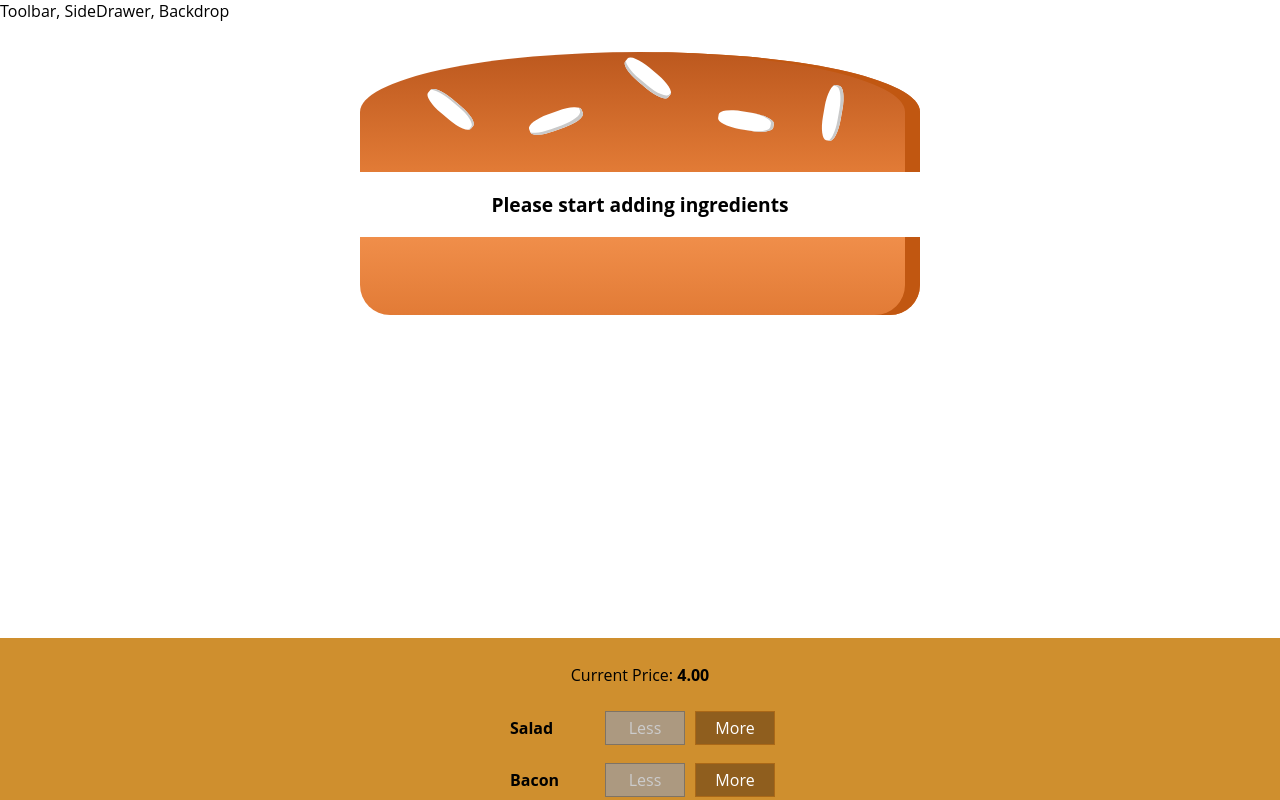
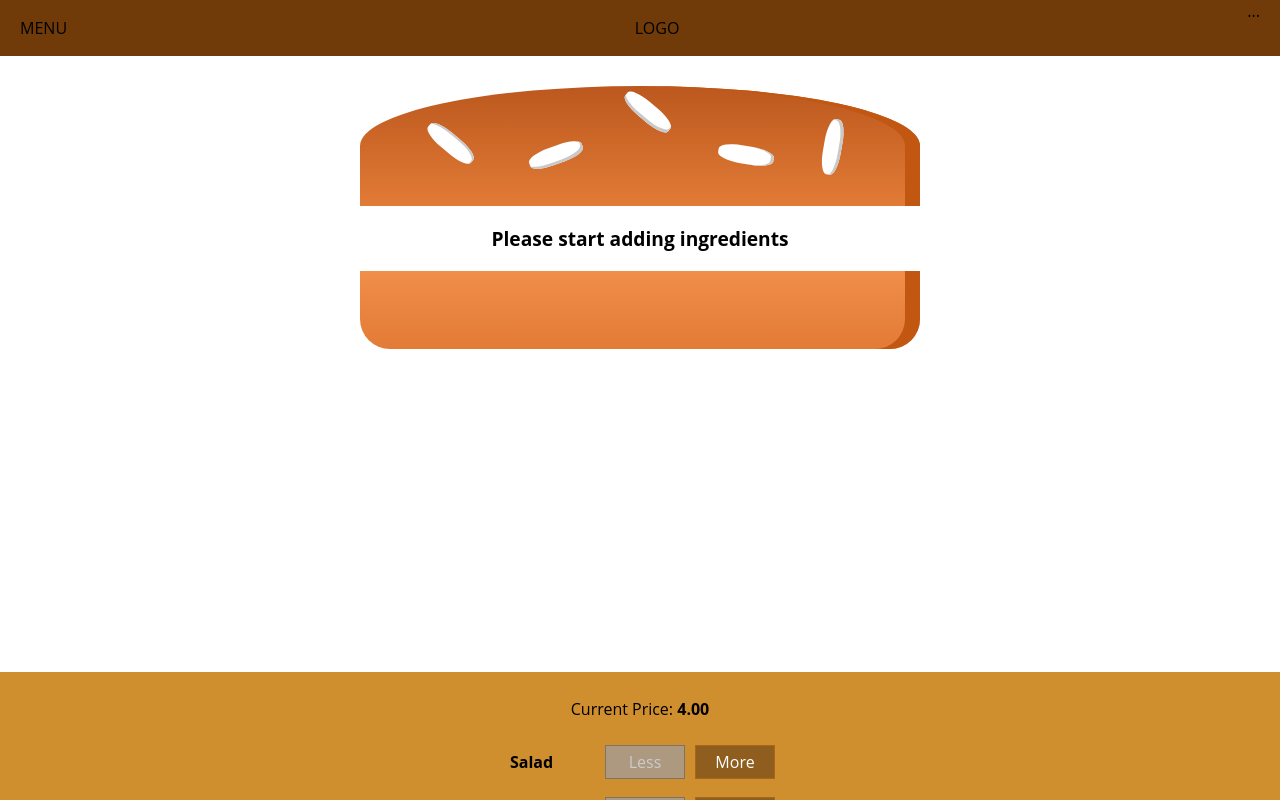
Before and after one commit to hyan506/burger-builder, a React (Create React App) app: page / in a window 1280 px wide. Shown: the top 800 px of the page. Built offline with nearby package versions, Linux system fonts and the light colour scheme.

Commit message:
Added a toolbar

```diff
--- a/src/components/Layout/Layout.js
+++ b/src/components/Layout/Layout.js
@@ -1,9 +1,10 @@
 import React from 'react';
 import Aux from '../../hoc/Aux';
 import classes from './Layout.module.css';
+import Toolbar from '../Toolbar/Toolbar';
 const layout = (props) =>(
     <Aux>
-        <div>Toolbar, SideDrawer, Backdrop</div>
+        <Toolbar />
         <main className = {classes.Content}>
             {props.children}
         </main>
--- a/src/components/Layout/Layout.module.css
+++ b/src/components/Layout/Layout.module.css
@@ -1,3 +1,3 @@
 .Content {
-    margin-top: 16px;
+    margin-top: 72px;
 }
--- /dev/null
+++ b/src/components/Toolbar/Toolbar.js
@@ -0,0 +1,14 @@
+import React from 'react';
+import classes from './Toolbar.module.css';
+
+const toolbar = (props)=>(
+    <header className ={classes.Toolbar}>
+        <div>MENU</div>
+        <div>LOGO</div>
+        <nav>
+            ...
+        </nav>
+    </header>
+);
+
+export default toolbar;
--- /dev/null
+++ b/src/components/Toolbar/Toolbar.module.css
@@ -0,0 +1,18 @@
+.Toolbar {
+    height:56px;
+    width:100%;
+    position: fixed;
+    top: 0;
+    left: 0;
+    background-color: #703b09;
+    display: flex;
+    justify-content: space-between;
+    align-items: center;
+    padding:0 20px;
+    box-sizing: border-box;
+    z-index: 90;
+}
+
+.Toolbar nav {
+    height:100%;
+}
```
